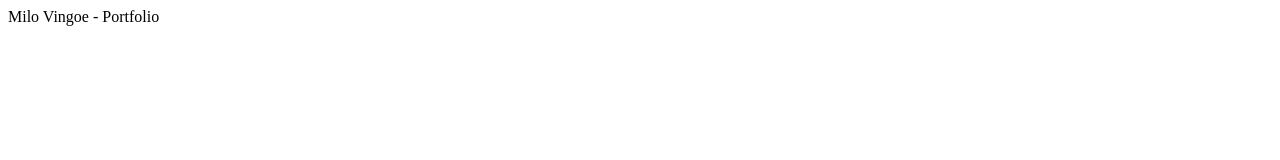
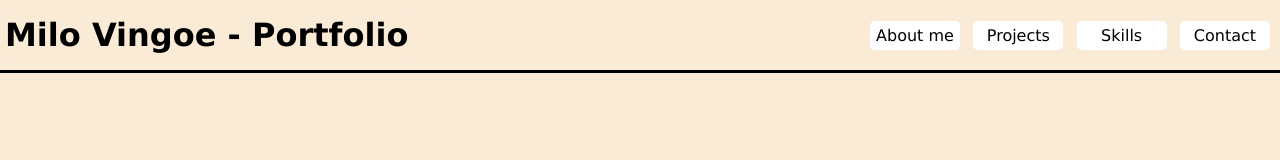
Before and after one commit to milo2098/Portfolio-Website, a plain HTML site: page index.html in a window 1280 px wide. Drawn offline with Linux system fonts and the light colour scheme.

Commit message:
Header added

```diff
--- a/index.html
+++ b/index.html
@@ -7,8 +7,17 @@
     <link rel="stylesheet" href="./style.css">
   </head>
   <body>
-    <header>Milo Vingoe - Portfolio</header>
+    <header>
+        <h1 id="title">Milo Vingoe - Portfolio</h1>
+        <nav id="nav-bar">
+                <a href="about-me">About me</a>
+                <a href="'projects">Projects</a>
+                <a href="skills">Skills</a>
+                <a href="contact">Contact</a>
+        </nav>
+    </header>
     <main>
+
     </main>
     <script src="./portfolio.js"></script>
   </body>
--- a/style.css
+++ b/style.css
@@ -0,0 +1,56 @@
+* {
+    background-color:antiquewhite;
+    font-family: Verdana, Geneva, Tahoma, sans-serif;
+}
+
+html, body {
+    padding: 0;
+    margin: 0;
+}
+
+header {
+    overflow: hidden;
+    width: 100%;
+    margin: 0%;
+    display: flex;
+    align-items: center;
+    justify-content: space-between;
+    height: 70px;
+    color: cornsilk;
+    position: fixed;
+    border-bottom: 3px solid black;
+    z-index: 1000;
+}
+
+#title {
+    display: inline;
+    border-radius: 5px;
+    padding: 5px;
+    color:black;
+}
+
+#nav-bar {
+    margin-right: 10px;
+    display: inline-flex;
+    float: right;
+    width: 400px;
+    justify-content: space-between;
+}
+
+#nav-bar a {
+    border-radius: 5px;
+    padding: 5px;
+    display: inline-flex;
+    width: 80px;
+    justify-content: center;
+    background-color: white;
+    text-decoration: none;
+    text-align: center;
+    color: black;
+}
+
+
+#nav-bar a:hover {
+    width: 100px;
+    font-weight: bold;
+}
```
